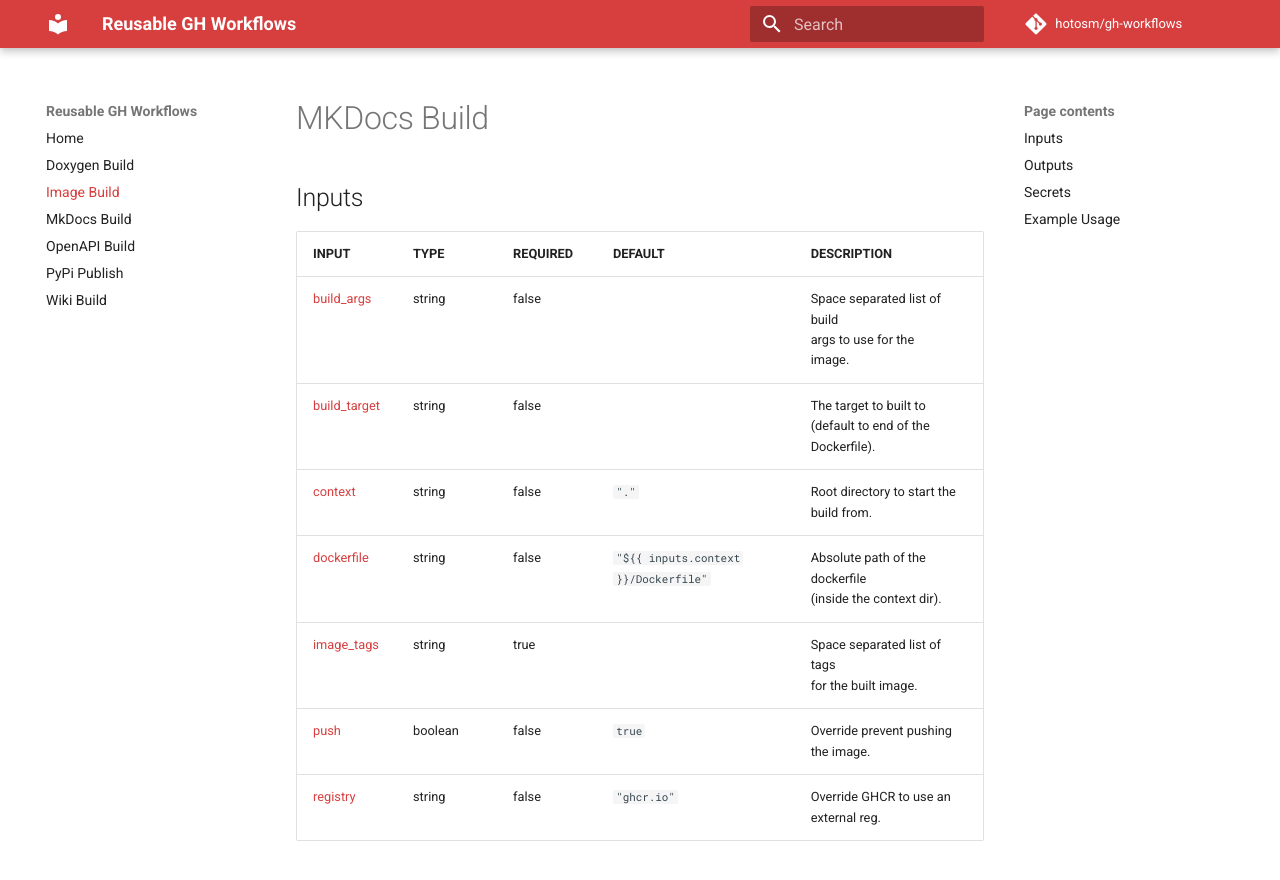
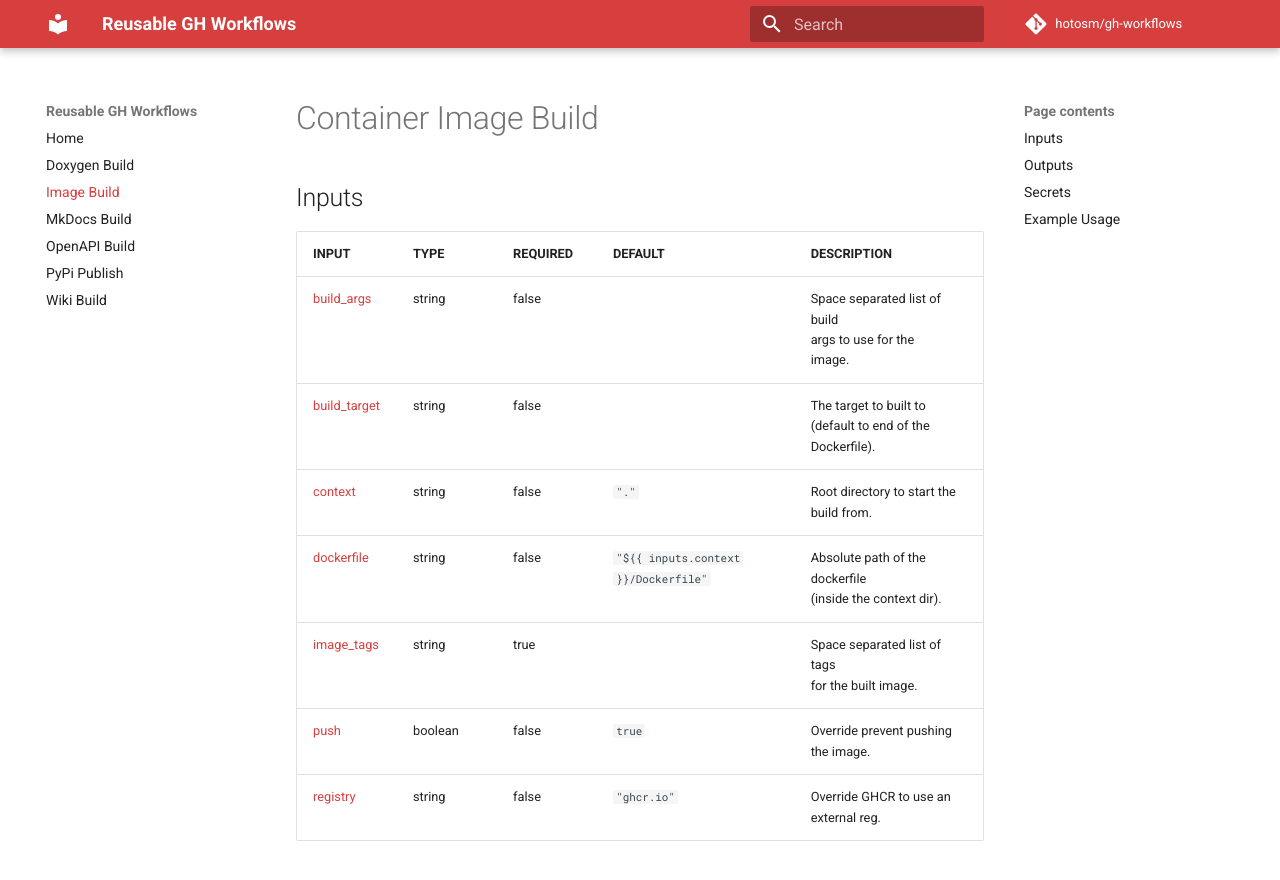
Before and after one commit to hotosm/gh-workflows, an MkDocs documentation site: the page built from docs/image_build.md, in a window 1280 px wide and 900 px high. Shown: the top 880 px of the window. Built offline with MkDocs 1.6.1 and Material for MkDocs 9.7.7, drawn with Linux system fonts in a browser that asks for light colours; comment, search, counter and statistics services are not loaded.

Commit message:
docs: typo in docs, container img build page

```diff
--- a/docs/image_build.md
+++ b/docs/image_build.md
@@ -1,4 +1,4 @@
-# MKDocs Build
+# Container Image Build
 
 ## Inputs
 
```
